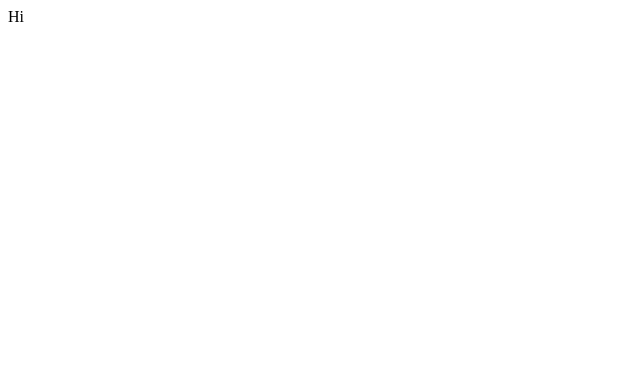
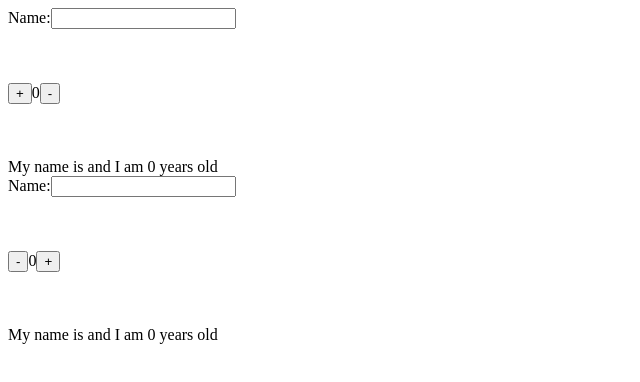
Before and after one commit to anjaliprasannan/react-handson, a React (Vite) app in the folder vite-project/: page / in a window 1280 px wide. Shown: the top 382 px of the page, without its empty margins (0-640 px from the left). Built offline with nearby package versions, Linux system fonts and the light colour scheme.

Commit message:
1047 - Counter with number

```diff
--- a/vite-project/src/App.jsx
+++ b/vite-project/src/App.jsx
@@ -1,5 +1,14 @@
+import { CounterName } from "./CounterName";
+import { CounterNameClass } from "./CounterNameClass";
+
 function App() {
-  return "Hi";
+  return (
+    <>
+      <CounterName />
+      <br />
+      <CounterNameClass />
+    </>
+  );
 }
 
 export default App;
--- /dev/null
+++ b/vite-project/src/CounterName.jsx
@@ -0,0 +1,29 @@
+import { useState } from "react";
+
+export function CounterName() {
+  const [name, setName] = useState("");
+  const [age, setAge] = useState(0);
+
+  return (
+    <>
+      <label>Name:</label>
+      <input
+        onChange={(e) => setName(e.target.value)}
+        value={name}
+        type="text"
+      />
+      <br />
+      <br />
+      <br />
+      <br />
+      <button onClick={() => setAge(age + 1)}>+</button>
+      {age}
+      <button onClick={() => setAge(age - 1)}>-</button>
+      <br />
+      <br />
+      <br />
+      <br />
+      My name is {name} and I am {age} years old
+    </>
+  );
+}
--- /dev/null
+++ b/vite-project/src/CounterNameClass.jsx
@@ -0,0 +1,52 @@
+import React from "react";
+
+export class CounterNameClass extends React.Component {
+  constructor(props) {
+    super(props);
+
+    this.state = {
+      name: "",
+      age: 0,
+    };
+  }
+  render() {
+    return (
+      <>
+        <label>Name:</label>
+        <input
+          onChange={(e) => this.setState({ name: e.target.value })}
+          value={this.state.name}
+          type="text"
+        />
+        <br />
+        <br />
+        <br />
+        <br />
+        <button
+          onClick={() =>
+            this.setState((currentState) => {
+              return { age: currentState.age + 1 };
+            })
+          }
+        >
+          -
+        </button>
+        {this.state.age}
+        <button
+          onClick={() =>
+            this.setState((currentState) => {
+              return { age: currentState.age + 1 };
+            })
+          }
+        >
+          +
+        </button>
+        <br />
+        <br />
+        <br />
+        <br />
+        My name is {this.state.name} and I am {this.state.age} years old
+      </>
+    );
+  }
+}
```
